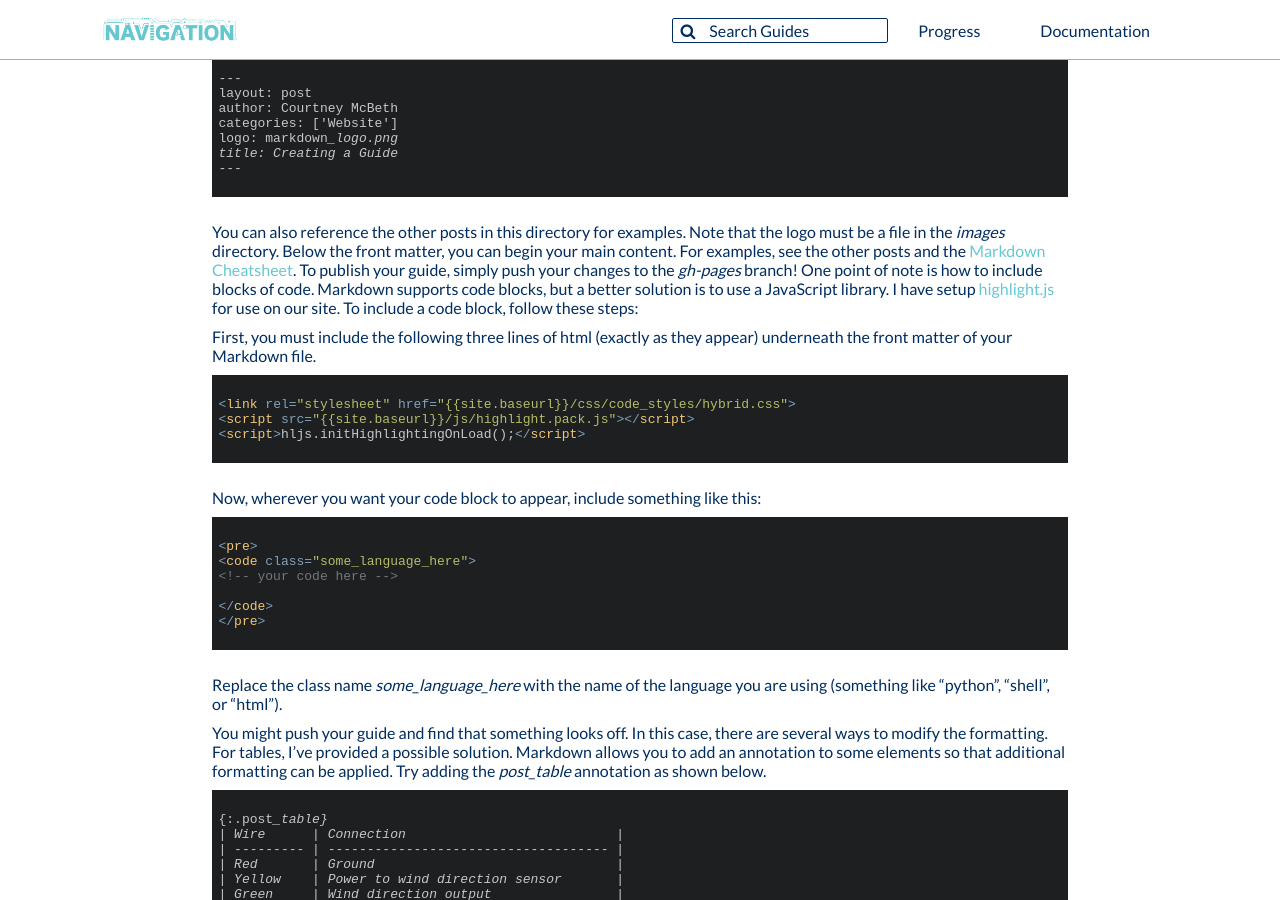
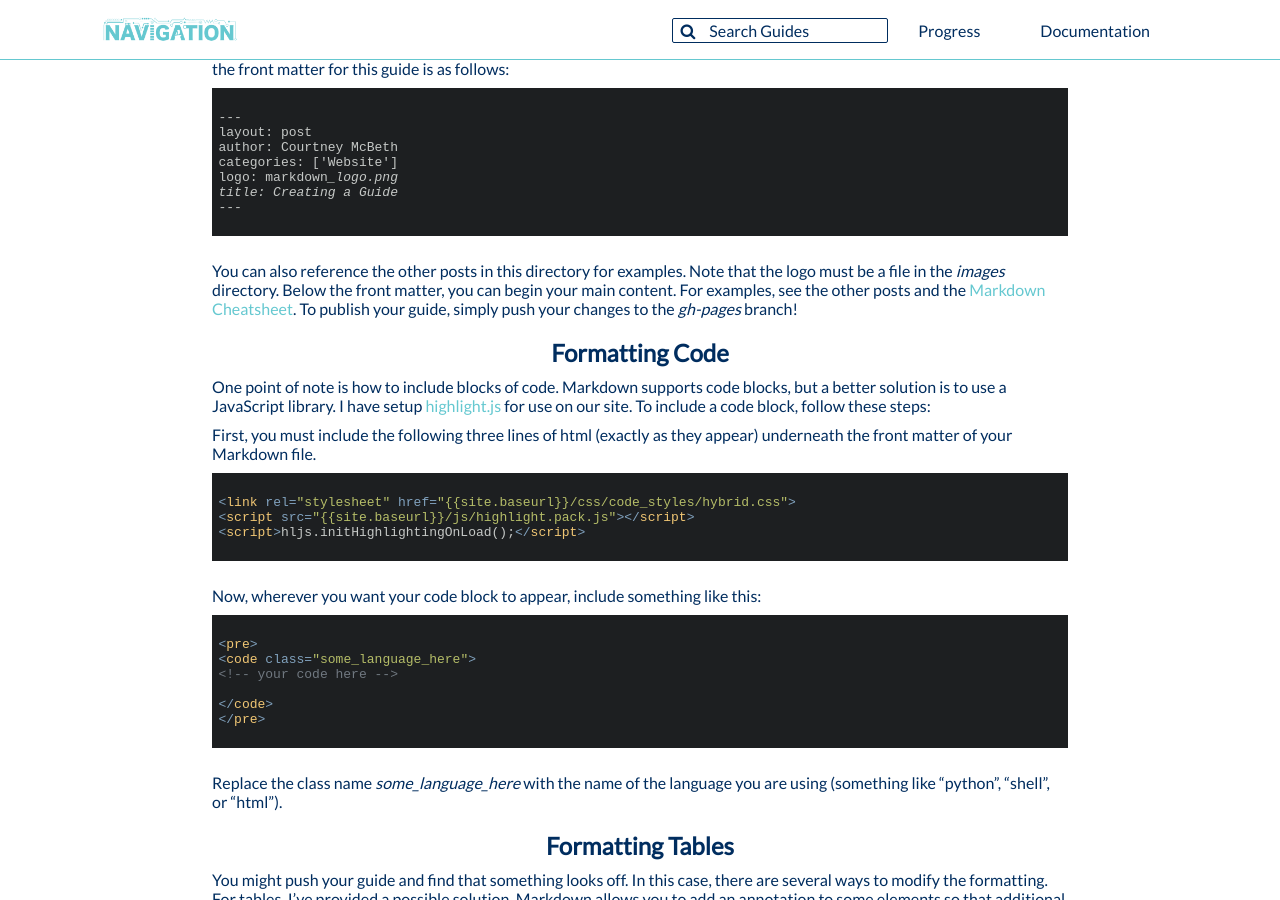
Before and after one commit to CUSail-Navigation/intrasite, a Jekyll site: the page built from _posts/2020-03-29-post.md, in a window 1280 px wide and 900 px high, scrolled down 271 px. Built offline with Jekyll 4.4.1, drawn with Linux system fonts in a browser that asks for light colours; some of the changed text lies outside the part shown.

Commit message:
formatting

```diff
--- a/_posts/2020-03-29-post.md
+++ b/_posts/2020-03-29-post.md
@@ -28,7 +30,11 @@
 </code>
 </pre>
 
-You can also reference the other posts in this directory for examples. Note that the logo must be a file in the *images* directory. Below the front matter, you can begin your main content. For examples, see the other posts and the [Markdown Cheatsheet](https://github.com/adam-p/markdown-here/wiki/Markdown-Cheatsheet). To publish your guide, simply push your changes to the *gh-pages* branch! One point of note is how to include blocks of code. Markdown supports code blocks, but a better solution is to use a JavaScript library. I have setup [highlight.js](https://highlightjs.org/) for use on our site. To include a code block, follow these steps:
+You can also reference the other posts in this directory for examples. Note that the logo must be a file in the *images* directory. Below the front matter, you can begin your main content. For examples, see the other posts and the [Markdown Cheatsheet](https://github.com/adam-p/markdown-here/wiki/Markdown-Cheatsheet). To publish your guide, simply push your changes to the *gh-pages* branch!
+
+## Formatting Code
+
+One point of note is how to include blocks of code. Markdown supports code blocks, but a better solution is to use a JavaScript library. I have setup [highlight.js](https://highlightjs.org/) for use on our site. To include a code block, follow these steps:
 
 First, you must include the following three lines of html (exactly as they appear) underneath the front matter of your Markdown file.
 
@@ -44,6 +50,7 @@
 {% endraw %}
 
 Now, wherever you want your code block to appear, include something like this:
+
 <pre>
 <code class="html">
 &lt;pre&gt;
@@ -57,6 +64,8 @@
 </pre>
 
 Replace the class name *some_language_here* with the name of the language you are using (something like "python", "shell", or "html").
+
+## Formatting Tables
 
 You might push your guide and find that something looks off. In this case, there are several ways to modify the formatting. For tables, I've provided a possible solution. Markdown allows you to add an annotation to some elements so that additional formatting can be applied. Try adding the *post_table* annotation as shown below.
 
@@ -73,9 +82,12 @@
 </code>
 </pre>
 
-If there's something other than a table that you'd like to format, feel free to insert it in html (markdown allows html elements) and add a _class_ or _id_ of your choosing. You can apply your formatting in _css/master.css_.
+If there's some element other than a table that you'd like to format, feel free to insert it in html (markdown allows html elements) and add a _class_ or _id_ of your choosing. You can apply your formatting in _css/master.css_.
 
-If you'd like to insert math into your guide, you can use the [MathJax](https://www.mathjax.org/) library. Insert the following lines at the top of your file (beneath the front matter):
+## Formatting Math
+
+If you'd like to insert LaTeX-like math into your guide, you can use the [MathJax](https://www.mathjax.org/) library. Insert the following lines at the top of your file (beneath the front matter):
+
 <pre>
 <code class="html">
 &lt;script src="https://polyfill.io/v3/polyfill.min.js?features=es6"&gt;&lt;/script&gt;
```
Also changed, not shown: other parts of _posts/2020-03-29-post.md (+4 -1 lines).
